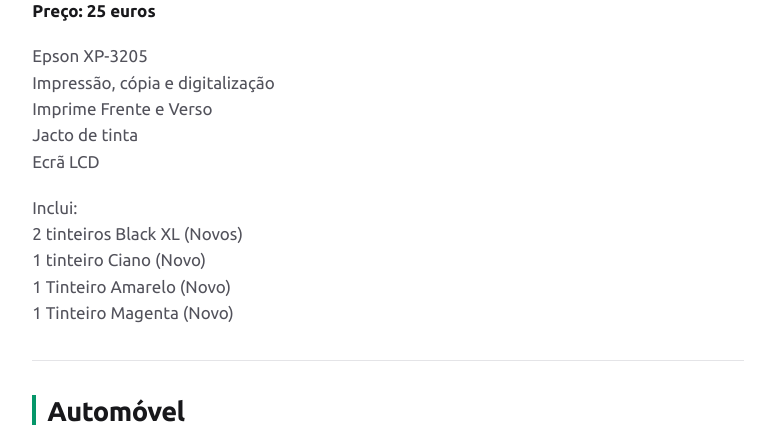
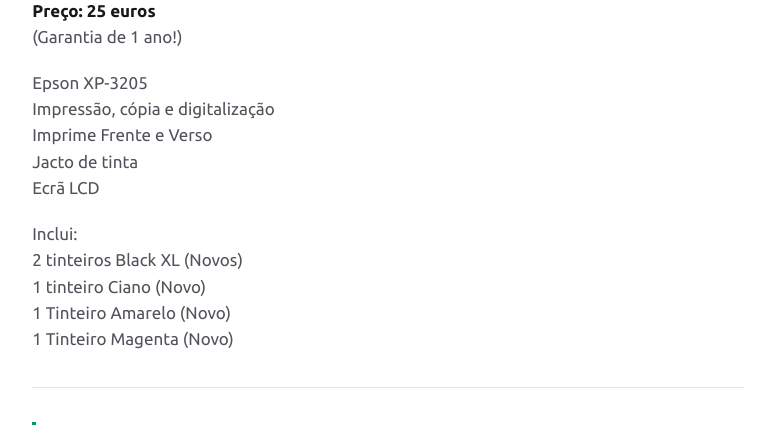
Before and after one commit to joaquim-capitao/store, a Jekyll site: the page built from index.md, in a window 1280 px wide and 900 px high, scrolled down 3962 px, cut to the strip 233-658 px from the top of the window. Shown: the whole strip, without its empty margins (252-1027 px from the left). Built offline with Jekyll 4.4.1, drawn with Linux system fonts in a browser that asks for light colours; our own code applies the rules of GitHub Pages for plain Markdown files.

Commit message:
Update printer price section with warranty details
Added warranty information to the printer pricing section.

```diff
--- a/index.md
+++ b/index.md
@@ -76,6 +76,7 @@ Como <u>o visor deixou de funcionar</u>, vendo por menos de metade do preço: 70
 ![](https://www.worten.pt/i/7be032dcdf385c794cdb57d7006dd292552c4b4a)
 
 **Preço: 25 euros**
+(Garantia de 1 ano!)
 
 Epson XP-3205
 Impressão, cópia e digitalização
@@ -88,6 +89,7 @@ Inclui:
 1 tinteiro Ciano (Novo)
 1 Tinteiro Amarelo (Novo)
 1 Tinteiro Magenta (Novo)
+
 
 
 ---
```
